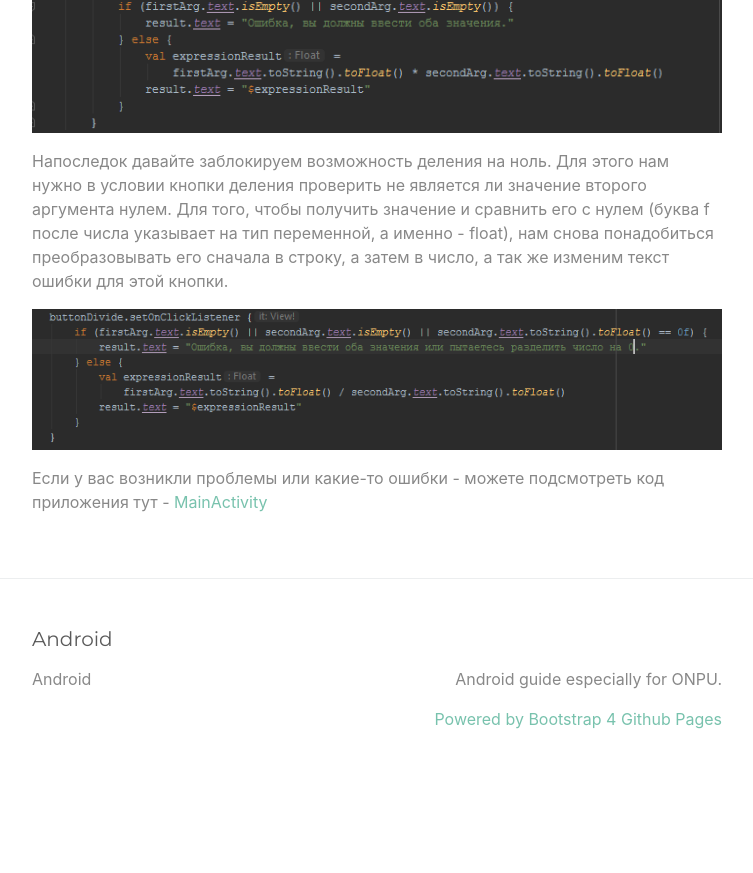
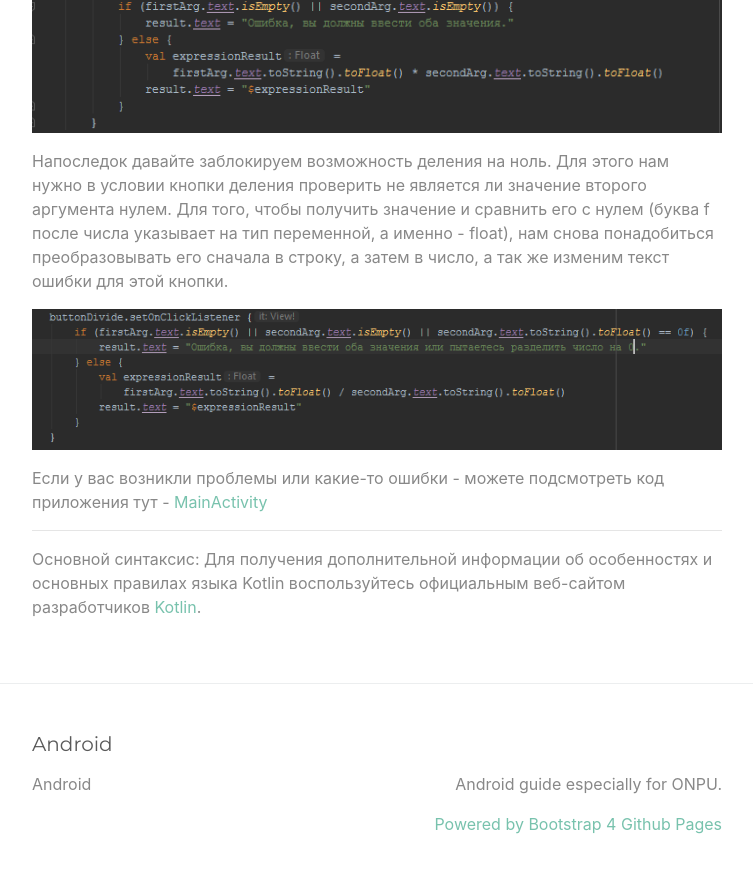
Before and after one commit to fullmeth/fullmeth.github.io, a Jekyll site: the page built from index.md, in a window 1280 px wide and 900 px high, scrolled down 15975 px. Shown: the top 873 px of the window, without its empty margins (263-1016 px from the left). Built offline with Jekyll 4.4.1, drawn with Linux system fonts in a browser that asks for light colours; before the commit the page ends 16770 px from its top, so only the background shows below that.

Commit message:
Update index.md

```diff
--- a/index.md
+++ b/index.md
@@ -277,3 +277,9 @@ result.text = "Ошибка, вы должны ввести оба значен
 ![not_zero](res/drawable/not_zero.png)
 
 Если у вас возникли проблемы или какие-то ошибки - можете подсмотреть код приложения тут - [MainActivity](https://gist.github.com/fullmeth/561248068e5dfc5f0f5a0c0f62ce340d)
+
+---
+Основной синтаксис:
+Для получения дополнительной информации об особенностях и основных
+правилах языка Kotlin воспользуйтесь официальным веб-сайтом
+разработчиков [Kotlin](https://kotlinlang.org/).
```
